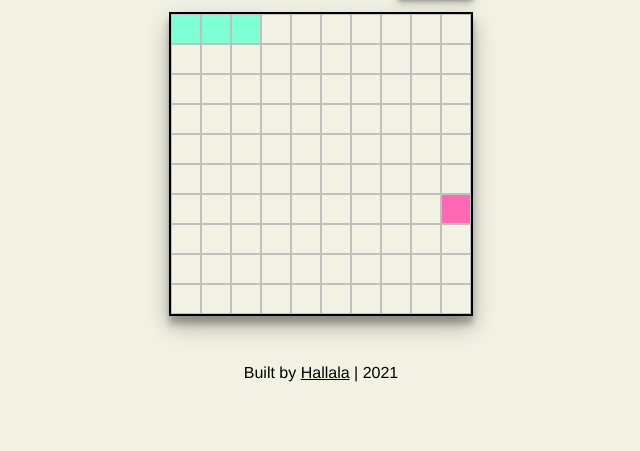
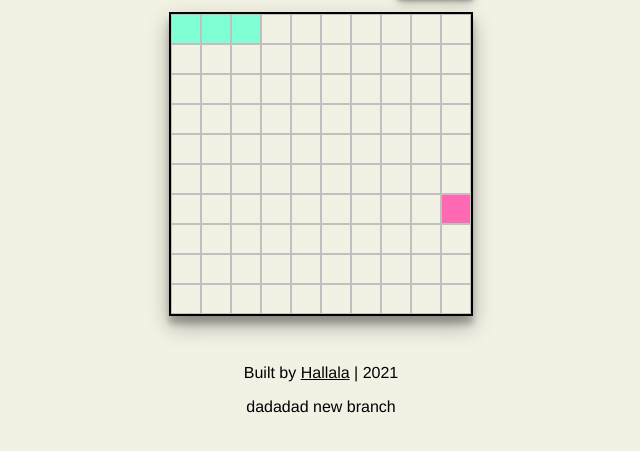
Before and after one commit to hcsvnt/snake, a plain HTML site: page index.html in a window 1280 px wide. Shown: the part 163-614 px from the top of the page, without its empty margins (319-959 px from the left). Drawn offline with Linux system fonts and the light colour scheme.

Commit message:
testing new branch

```diff
--- a/index.html
+++ b/index.html
@@ -32,6 +32,10 @@
             <p>
                 Built by <a href="www.hallala.xyz">Hallala</a> | 2021
             </p>
+            <p>
+                dadadad new branch
+
+            </p>
     </footer>
 </body>
 </html>
```
